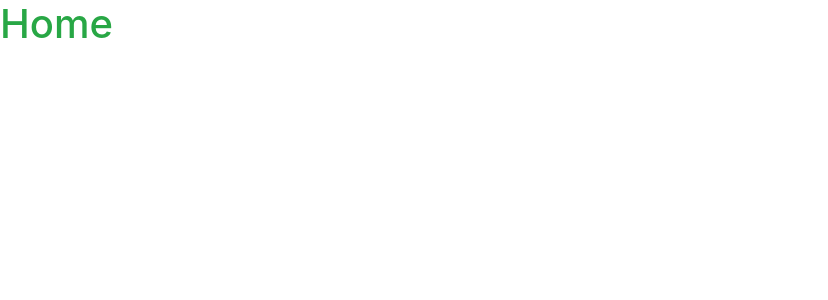
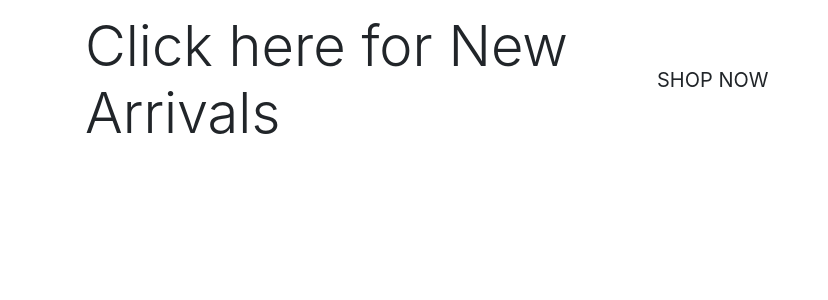
Before and after one commit to KSanthanesh/designer-silks, a Django app: page / in a window 1280 px wide. Shown: the top 300 px of the page, without its empty margins (0-828 px from the left). Run offline with Django 3.2, Linux system fonts and the light colour scheme; some libraries are stand-ins or nearby versions.

Commit message:
Add home page content

```diff
--- a/home/templates/home/index.html
+++ b/home/templates/home/index.html
@@ -1,6 +1,27 @@
 {% extends "base.html" %}
 {% load static %}
 
+{% block page-header %}
+    <div class="container hearder-container">
+        <div class="row">
+            <div class="col">
+
+            </div>
+        </div>
+{% endblock %}
+
 {% block content %}
-<h1 class="text-success"> Home </h1>
+<div class="container h-100">
+    <div class="row h-100">
+        <div class="col-7 col-md-6 my-auto">
+            <h2 class="display-4 logo-font text-black"> Click here for New Arrivals</h2>
+        </div>
+        <div class="my-5">
+            <h4>
+                <a href="" class="btn btn-lg rounded-0 text-uppercase py-3 shop-now-btn">Shop Now</a>
+            </h4>
+        </div>
+    </div>
+</div>
+</div>
 {% endblock %}
```
